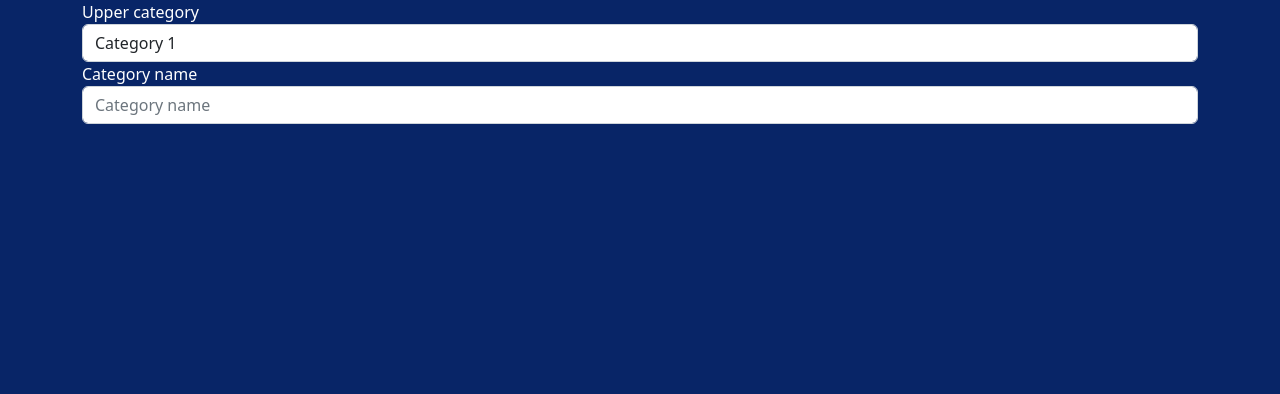
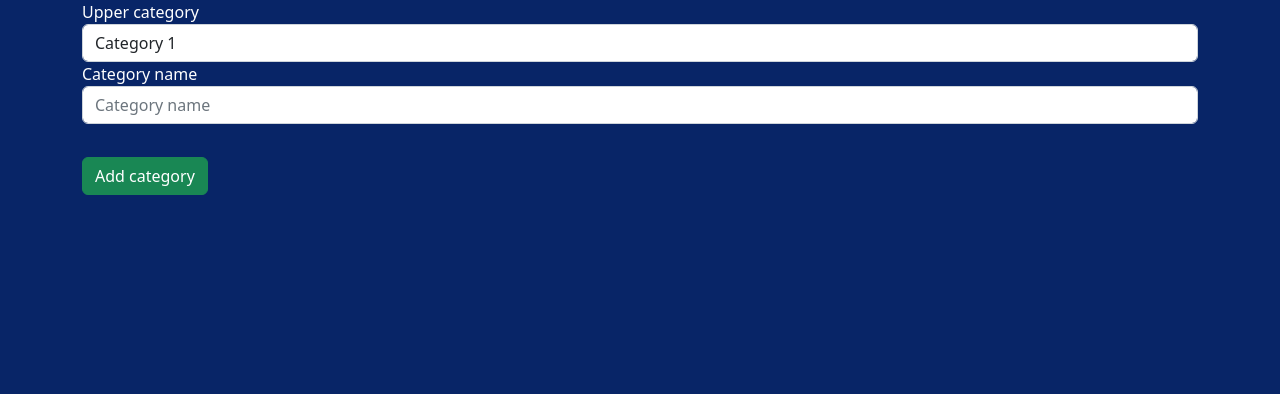
Before and after one commit to MariuszPaluch2001/my-quiz-app, a Django app: template app/templates/add_category.html in a window 1280 px wide. Shown: the part 56-450 px from the top of the page. Run offline with Django 3.2, Linux system fonts and the light colour scheme; the template is opened without the code that fills it, so the values that code supplies are empty.

Commit message:
Add category button.

```diff
--- a/app/templates/add_category.html
+++ b/app/templates/add_category.html
@@ -20,4 +20,7 @@
 
 
   </form>
+  <div class="btn-group-vertical gap-5" style=" padding-top: 3%">
+    <button type="button" class="btn btn-success">Add category</button>
+  </div>
   {% endblock %}
```
